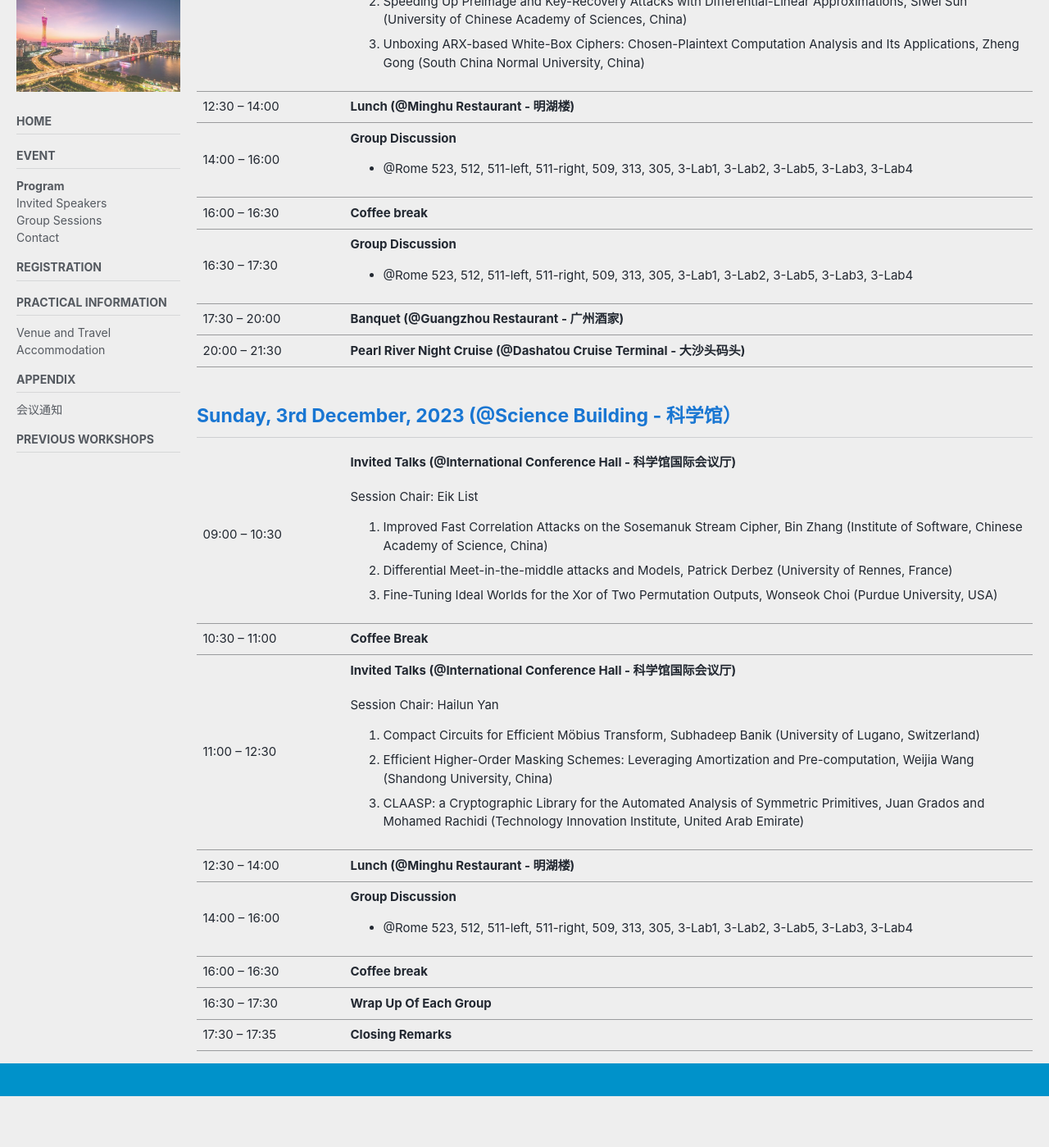
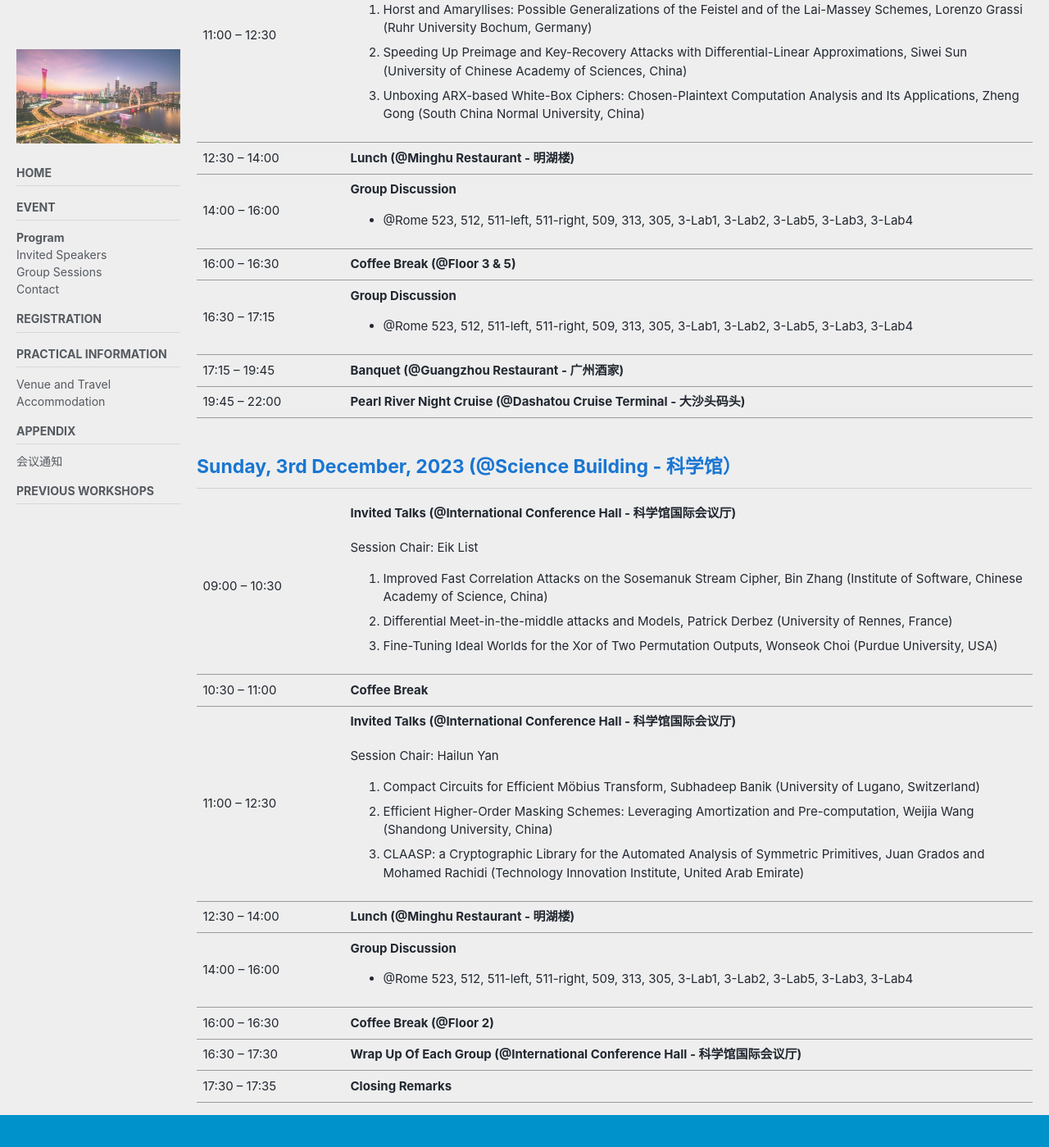
Before and after one commit to cryptanalysisbench/SATbench, a Jekyll site: the page built from program.md, in a window 1280 px wide and 1400 px high, scrolled down 1589 px. Shown: the whole window at 82% size. Built offline with Jekyll 4.4.1, drawn with Linux system fonts in a browser that asks for light colours; cached includes are drawn as plain includes; nearby versions of some CDN libraries; our own code applies the rules of GitHub Pages for plain Markdown files; before the commit the page ends 2926 px from its top, so only the background shows below that; some of the changed text lies outside the part shown.

Commit message:
Update program.md

```diff
--- a/program.md
+++ b/program.md
@@ -11,7 +11,9 @@ sidebar:
 
 
 # Program
-
+> Note:
+> @ Lecture Hall (学术报告厅) in the morning of the first day
+> @ Science Building (科学馆) in the rest of the workshop
 <!--You can find [here](https://www.google.com) a pdf version of the program.-->
 
 ## Friday, 1st December, 2023
@@ -63,7 +65,7 @@ sidebar:
     </tr>
       <tr>
         <td>16:00 – 16:30</td>
-        <td><b>Coffee Break</b></td>
+        <td><b>Coffee Break (@Floor 3 & 5)</b></td>
     </tr>
       <tr>
         <td>16:30 – 18:00</td>
@@ -117,10 +119,10 @@ sidebar:
     </tr>
       <tr>
         <td>16:00 – 16:30</td>
-        <td><b>Coffee break</b></td>
+        <td><b>Coffee Break (@Floor 3 & 5)</b></td>
     </tr>
       <tr>
-        <td>16:30 – 17:30</td>
+        <td>16:30 – 17:15</td>
         <td><b>Group Discussion</b>
         <ul>
           <li>@Rome 523, 512, 511-left, 511-right, 509, 313, 305, 3-Lab1, 3-Lab2, 3-Lab5, 3-Lab3, 3-Lab4</li>
@@ -128,11 +130,11 @@ sidebar:
         </td>
     </tr>
       <tr>
-        <td>17:30 – 20:00</td>
+        <td>17:15 – 19:45</td>
         <td><b>Banquet (@Guangzhou Restaurant - 广州酒家)</b></td>
     </tr>
       <tr>
-        <td>20:00 – 21:30</td>
+        <td>19:45 – 22:00</td>
         <td><b>Pearl River Night Cruise (@Dashatou Cruise Terminal - 大沙头码头)</b></td>
     </tr>
 </table>
@@ -180,11 +182,11 @@ sidebar:
     </tr>
       <tr>
         <td>16:00 – 16:30</td>
-        <td><b>Coffee break</b></td>
+        <td><b>Coffee Break (@Floor 2)</b></td>
     </tr>
       <tr>
         <td>16:30 – 17:30</td>
-        <td><b>Wrap Up Of Each Group</b></td>
+        <td><b>Wrap Up Of Each Group (@International Conference Hall - 科学馆国际会议厅)</b></td>
     </tr>
       <tr>
         <td>17:30 – 17:35</td>
```
